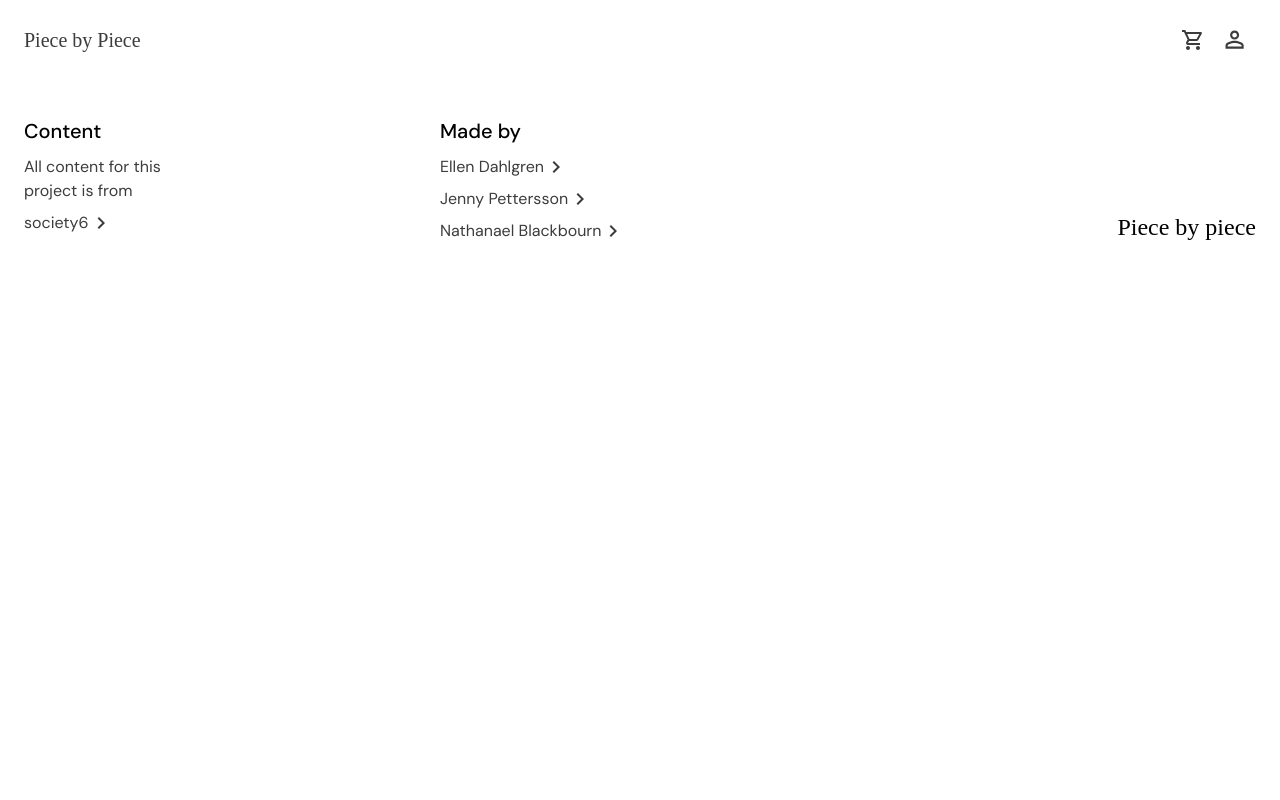
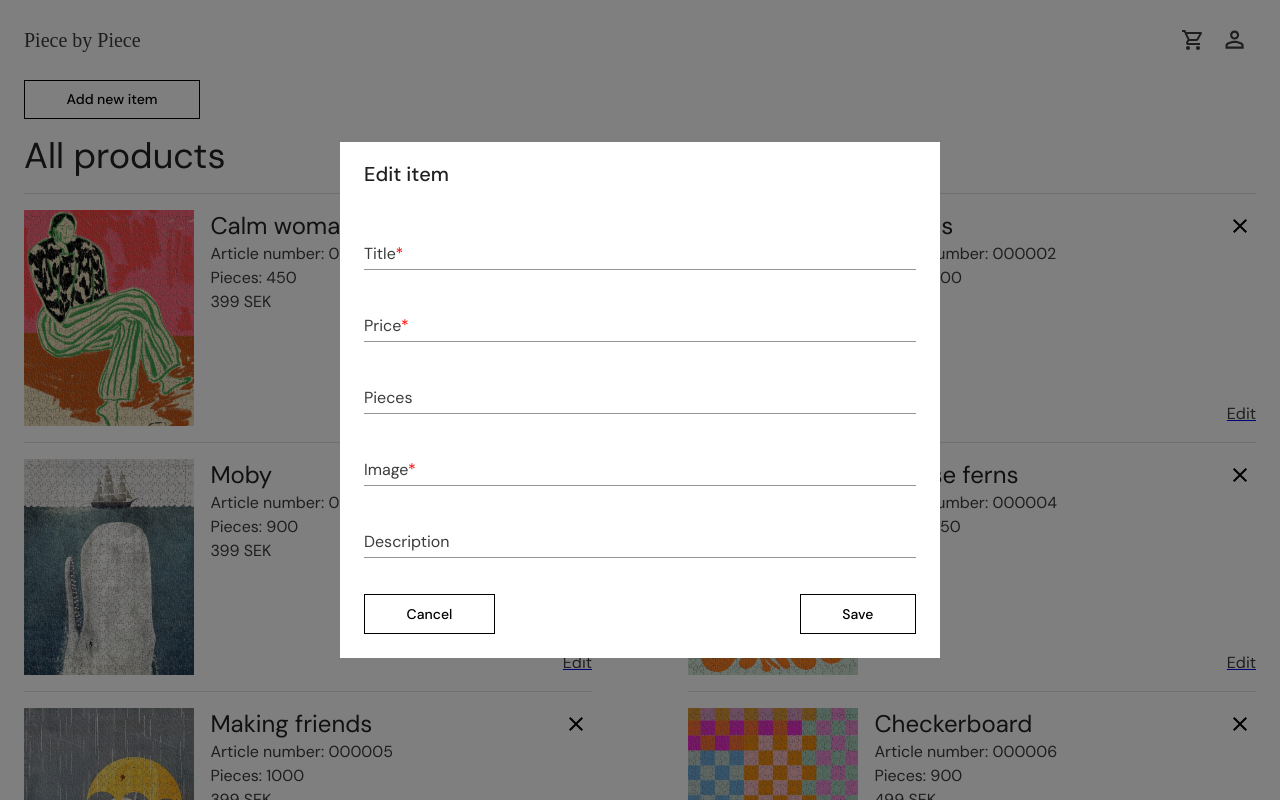
Before and after one commit to jesnagbg/react-webshop-ts-jenny-ellen-nat, a React (Vite) app: page /admin/edit/product in a window 1280 px wide. Before the commit this address had no page. Shown: the top 800 px of the page. Built offline with nearby package versions, Linux system fonts and the light colour scheme.

Commit message:
works but spaghetti

```diff
--- a/src/components/AdminCard.tsx
+++ b/src/components/AdminCard.tsx
@@ -9,6 +9,7 @@ import {
 } from '@mui/material';
 import { Link } from 'react-router-dom';
 import { Product } from '../../data';
+import { useProducts } from '../contexts/ProductsContext';
 import { theme } from '../theme';
 
 interface Props {
@@ -16,7 +17,13 @@ interface Props {
 }
 
 export default function AdminCard({ product }: Props) {
+  const { setSelectedProduct } = useProducts();
   const { id, title, image, images, price, pieces } = product;
+
+  const handleEditButtonClick = () => {
+    setSelectedProduct(product);
+    console.log(product);
+  };
 
   return (
     <Card
@@ -37,7 +44,9 @@ export default function AdminCard({ product }: Props) {
           >
             {title}
           </Typography>
-          <Typography variant="body1">Article number: <span data-cy="product-id">{id}</span></Typography>
+          <Typography variant="body1">
+            Article number: <span data-cy="product-id">{id}</span>
+          </Typography>
           <Typography variant="body1">Pieces: {pieces}</Typography>
           <Typography
             variant="body1"
@@ -55,10 +64,13 @@ export default function AdminCard({ product }: Props) {
         >
           <Clear />
         </IconButton>
-        <Link to="/admin/edit" data-cy="admin-edit-product">
-          <Typography sx={styledLink}>
-          Edit
-          </Typography>
+        {/* <Link to={`/admin/edit/${product.id}`} data-cy="admin-edit-product"> */}
+        <Link
+          to="/admin/edit/product"
+          data-cy="admin-edit-product"
+          onClick={handleEditButtonClick} // Add the onClick event handler here
+        >
+          <Typography sx={styledLink}>Edit</Typography>
         </Link>
       </Box>
     </Card>
@@ -87,7 +99,7 @@ const styledBox = {
 const removeButton = {
   height: '2rem',
   width: '2rem',
-  backgroundColor: "white",
+  backgroundColor: 'white',
   color: 'black',
   borderRadius: '50%',
   '&:hover': {
--- a/src/components/AdminProductForm.tsx
+++ b/src/components/AdminProductForm.tsx
@@ -14,15 +14,15 @@ import { Product } from '../../data';
 import { useProducts } from '../contexts/ProductsContext';
 import AdminButton from './AdminButton';
 
+//--------------------------Interfaces------------------------------//
+
 interface AdminProductFormProps {
   product?: Product;
   open: boolean;
   onClose?: () => void;
+  mode: 'add' | 'edit';
 }
-
-function generateShortId(length: number = 8) {
-  return Math.random().toString(36).substring(2, length);
-}
+type ProductCreate = Omit<Product, 'id'>;
 
 const validationSchema = yup.object({
   title: yup
@@ -42,19 +42,36 @@ const validationSchema = yup.object({
   description: yup.string(),
 });
 
-type ProductCreate = Omit<Product, 'id'>;
+function generateShortId(length: number = 8) {
+  return Math.random().toString(36).substring(2, length);
+}
+
+//--------------------------Function------------------------------//
 
 export default function AdminProductForm({
   product,
   open,
   onClose,
+  mode,
 }: AdminProductFormProps) {
   const navigate = useNavigate();
-  const { products, setProducts } = useProducts();
-  const isEdit = Boolean(product);
+  const { products, setProducts, selectedProduct } = useProducts();
+  // const isEdit = Boolean(product);
+  const isEdit = mode === 'edit';
+
+
 
   const formik = useFormik<ProductCreate>({
-    initialValues: product || {
+    initialValues: isEdit && selectedProduct
+      ? {
+          title: selectedProduct.title,
+          image: selectedProduct.image,
+          images: selectedProduct.images,
+          price: selectedProduct.price,
+          pieces: selectedProduct.pieces,
+          description: selectedProduct.description,
+        }
+      : {
           title: '',
           image: '',
           images: [],
@@ -65,7 +82,7 @@ export default function AdminProductForm({
     validationSchema: validationSchema,
     onSubmit: (values) => {
       const newProduct: Product = {
-        id: generateShortId(),
+        id: (isEdit && selectedProduct) ? selectedProduct.id : generateShortId(),
         image: values.image,
         title: values.title,
         description: values.description,
@@ -75,6 +92,9 @@ export default function AdminProductForm({
       };
 
       if (isEdit) {
+        setProducts(
+          products.map((p) => (p.id === newProduct.id ? newProduct : p))
+        );
       } else {
         setProducts([...products, newProduct]);
       }
@@ -93,7 +113,7 @@ export default function AdminProductForm({
       maxWidth="sm"
       fullWidth
     >
-      <DialogTitle>Add new item</DialogTitle>
+      <DialogTitle>{isEdit ? 'Edit item' : 'Add new item'}</DialogTitle>
       <DialogContent>
         <Box
           component="form"
--- a/src/contexts/ProductsContext.tsx
+++ b/src/contexts/ProductsContext.tsx
@@ -12,6 +12,8 @@ interface ContextValue {
   product: Product | null;
   setProduct: React.Dispatch<React.SetStateAction<Product | null>>;
   setProducts: React.Dispatch<React.SetStateAction<Product[]>>;
+  selectedProduct: Product | null;
+  setSelectedProduct: React.Dispatch<React.SetStateAction<Product | null>>;
 }
 
 const ProductsContext = createContext<ContextValue>(null as any);
@@ -24,6 +26,7 @@ interface Props {
 export default function ProductsProvider({ children }: Props) {
   const [allProducts, setProducts] = useState<Product[]>([]);
   const [product, setProduct] = useState<Product | null>(null);
+  const [selectedProduct, setSelectedProduct] = useState<Product | null>(null);
 
   useEffect(() => {
     setProducts(products);
@@ -34,6 +37,8 @@ export default function ProductsProvider({ children }: Props) {
     product,
     setProduct,
     setProducts,
+    selectedProduct,
+    setSelectedProduct,
   };
 
   return (
--- a/src/main.tsx
+++ b/src/main.tsx
@@ -35,8 +35,8 @@ const router = createBrowserRouter(
         element={<Product />}
       />
       <Route path='/admin' element={<Admin />}>
-        <Route path='product/new' element={<AdminProductForm open/>}/>
-        <Route path='edit' element={<AdminProductForm open/>}/>
+        <Route path='product/new' element={<AdminProductForm open mode='add'/>}/>
+        <Route path="edit/:id" element={<AdminProductForm open mode='edit'/>}/>
       </Route>
       <Route
         path="/checkout"
```
Lines whose indentation alone changed are shown as unchanged.
